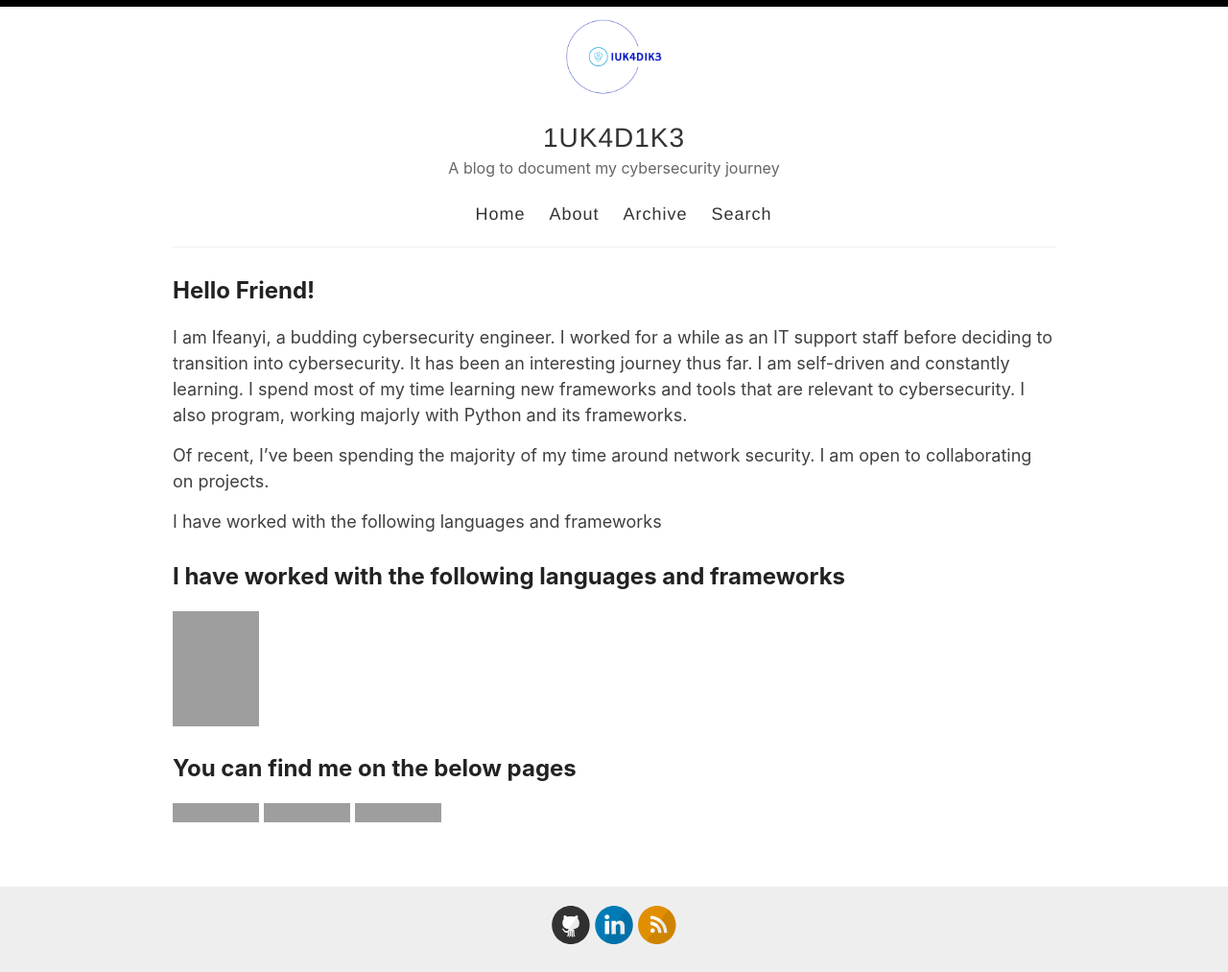
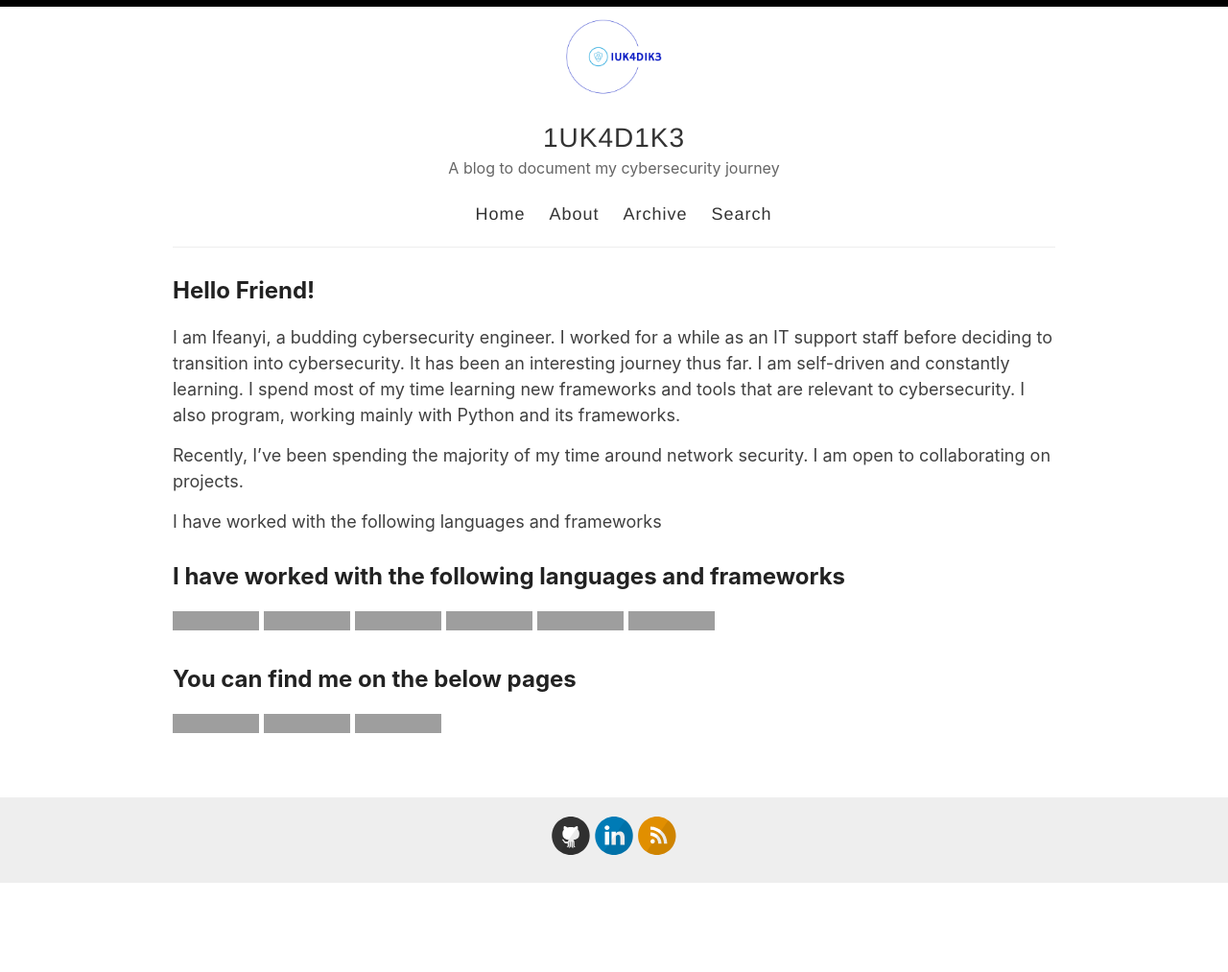
Before and after one commit to iukadike/blog, a Jekyll site: the page built from _pages/about.md, in a window 1280 px wide, cut to the strip 0-1013 px from the top of the page. Shown: the whole strip at 96% size. Built offline with Jekyll 4.4.1, drawn with Linux system fonts in a browser that asks for light colours; after the commit the page ends 920 px from its top, so only the background shows below that; grey boxes are pictures that could not be loaded.

Commit message:
update formattng

```diff
--- a/_pages/about.md
+++ b/_pages/about.md
@@ -6,20 +6,20 @@ permalink: /about/
 
 ### Hello Friend!
 
-I am Ifeanyi, a budding cybersecurity engineer. I worked for a while as an IT support staff before deciding to transition into cybersecurity. It has been an interesting journey thus far. I am self-driven and constantly learning. I spend most of my time learning new frameworks and tools that are relevant to cybersecurity. I also program, working majorly with Python and its frameworks.
+I am Ifeanyi, a budding cybersecurity engineer. I worked for a while as an IT support staff before deciding to transition into cybersecurity. It has been an interesting journey thus far. I am self-driven and constantly learning. I spend most of my time learning new frameworks and tools that are relevant to cybersecurity. I also program, working mainly with Python and its frameworks.
 
-Of recent, I’ve been spending the majority of my time around network security. I am open to collaborating on projects.
+Recently, I’ve been spending the majority of my time around network security. I am open to collaborating on projects.
 
 I have worked with the following languages and frameworks
 
 ### I have worked with the following languages and frameworks
 
-![c](https://img.shields.io/badge/C-07405E?style=for-the-badge&logo=c&logoColor=white)
-![css](https://img.shields.io/badge/CSS3-07405E?style=for-the-badge&logo=css3&logoColor=white)
-![html](https://img.shields.io/badge/HTML5-07405E?style=for-the-badge&logo=html5&logoColor=white)
-![flask](https://img.shields.io/badge/Flask-07405E?style=for-the-badge&logo=flask&logoColor=white)
-![python](https://img.shields.io/badge/Python-07405E?style=for-the-badge&logo=python&logoColor=white)
-![sqlite](https://img.shields.io/badge/SQLite-07405E?style=for-the-badge&logo=sqlite&logoColor=white)
+<a href='#'>![c](https://img.shields.io/badge/C-07405E?style=for-the-badge&logo=c&logoColor=white)</a>
+<a href='#'>![css](https://img.shields.io/badge/CSS3-07405E?style=for-the-badge&logo=css3&logoColor=white)</a>
+<a href='#'>![html](https://img.shields.io/badge/HTML5-07405E?style=for-the-badge&logo=html5&logoColor=white)</a>
+<a href='#'>![flask](https://img.shields.io/badge/Flask-07405E?style=for-the-badge&logo=flask&logoColor=white)</a>
+<a href='#'>![python](https://img.shields.io/badge/Python-07405E?style=for-the-badge&logo=python&logoColor=white)</a>
+<a href='#'>![sqlite](https://img.shields.io/badge/SQLite-07405E?style=for-the-badge&logo=sqlite&logoColor=white)</a>
 
 ### You can find me on the below pages
 
```
